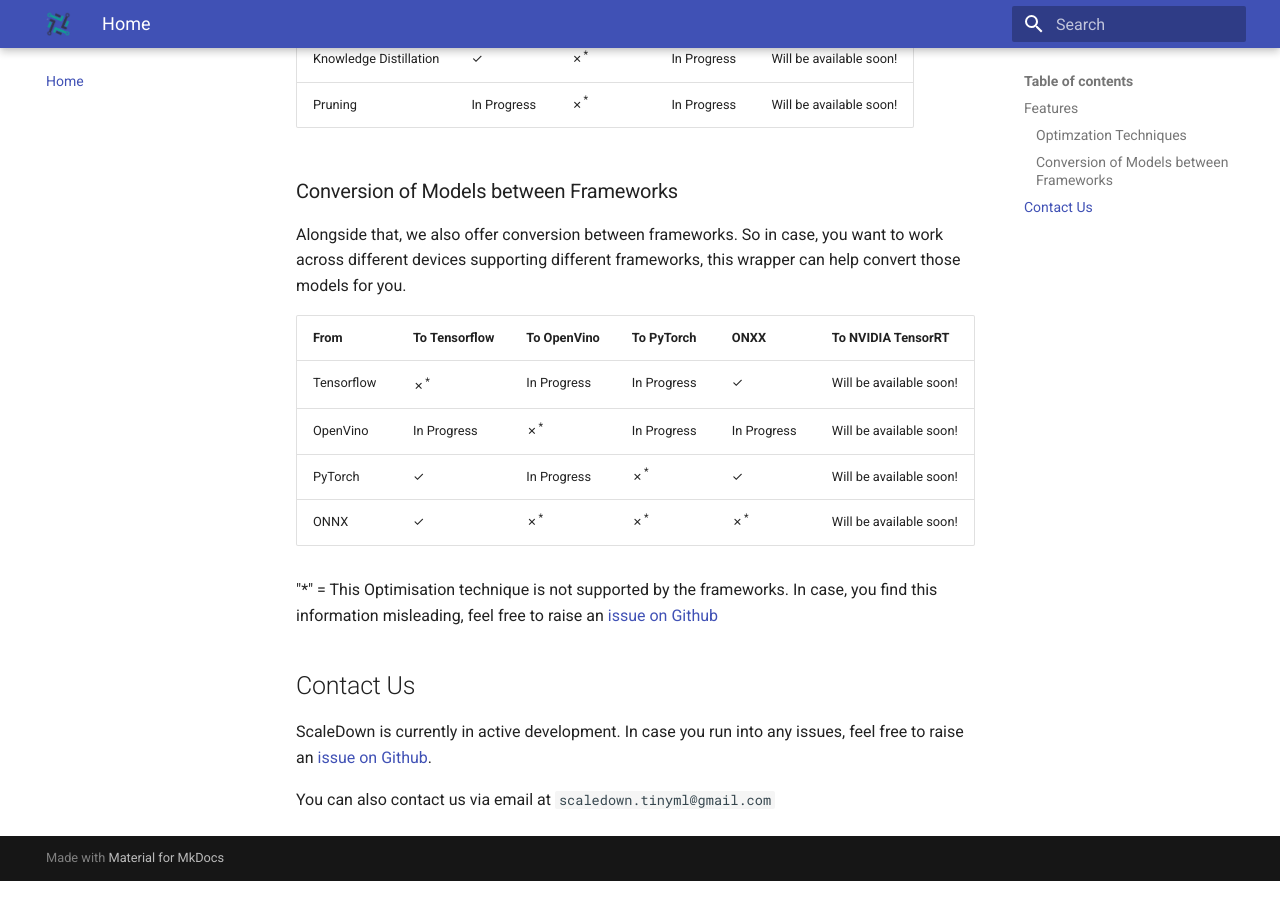
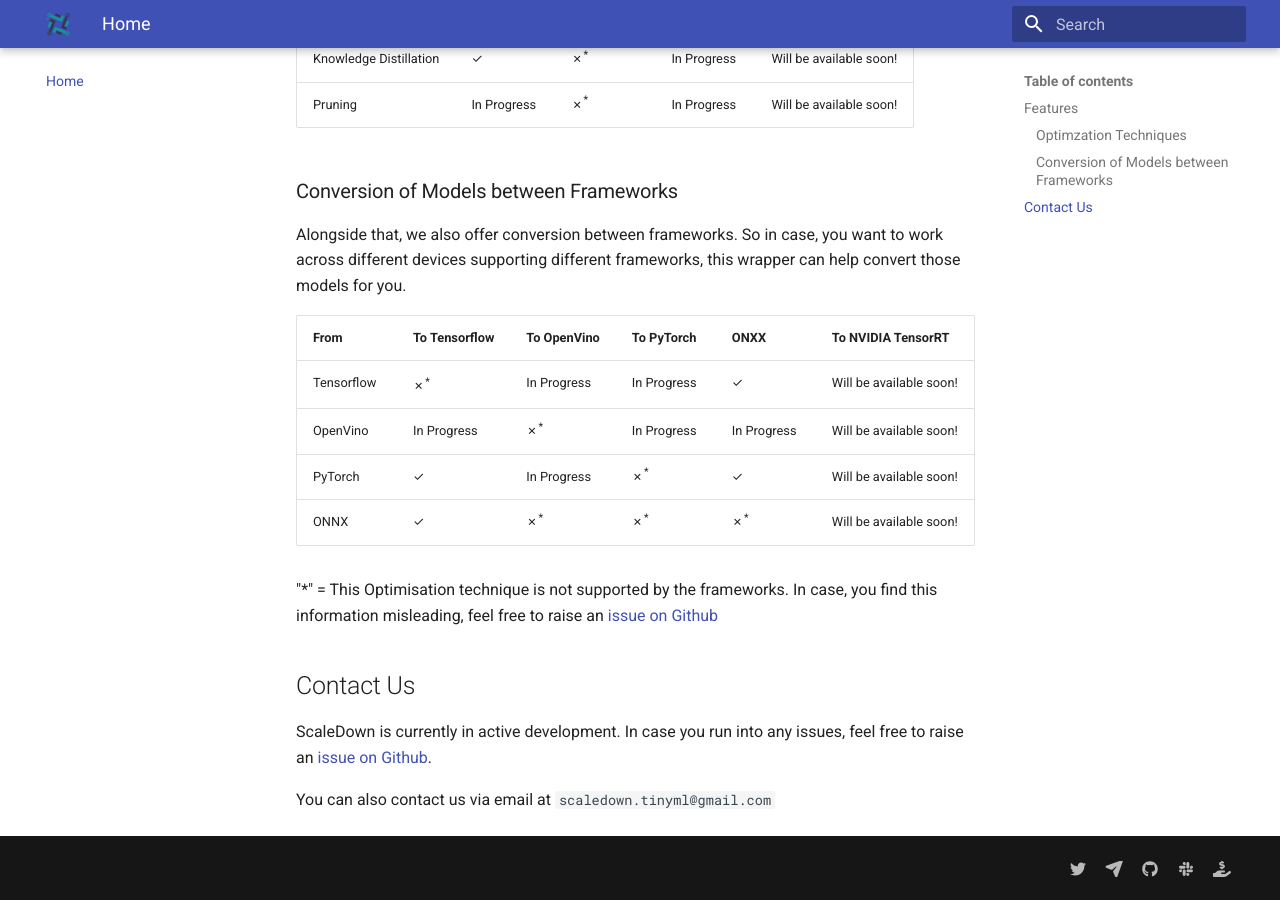
Before and after one commit to scaledown-team/scaledown-team.github.io, an MkDocs documentation site: the page built from docs/index.md, in a window 1280 px wide and 900 px high, scrolled down 1008 px. Built offline with MkDocs 1.6.1 and Material for MkDocs 9.7.7, drawn with Linux system fonts in a browser that asks for light colours; some of the changed lines change nothing that is shown.

Commit message:
Update mkdocs.yml

```diff
--- a/mkdocs.yml
+++ b/mkdocs.yml
@@ -53,3 +53,30 @@
   analytics:
     provider: google
     property: G-ELFBGLJEG4
+
+extra:
+  social:
+    - icon: fontawesome/brands/twitter
+      link: https://twitter.com/scaledown_team
+      name: Scaledown Twitter
+
+    - icon: fontawesome/solid/paper-plane
+      link: mailto:scaledown.tinyml@gmail.com
+      name: Reach out via email
+
+    - icon: fontawesome/brands/github
+      link: https://github.com/scaledown-team/
+      name: Scaledown Github
+
+    - icon: fontawesome/brands/slack
+      link: https://join.slack.com/t/scaledownworkspace/shared_invite/zt-10s5tnxit-b8Xwf81zn4fMNSp9IiA_vA
+      name: Scaledown Slack
+
+    - icon: fontawesome/solid/hand-holding-dollar
+      link: https://join.slack.com/t/scaledownworkspace/shared_invite/zt-10s5tnxit-b8Xwf81zn4fMNSp9IiA_vA
+      name: Donate for our Cause
+
+
+
+  extra:
+  generator: false
```
